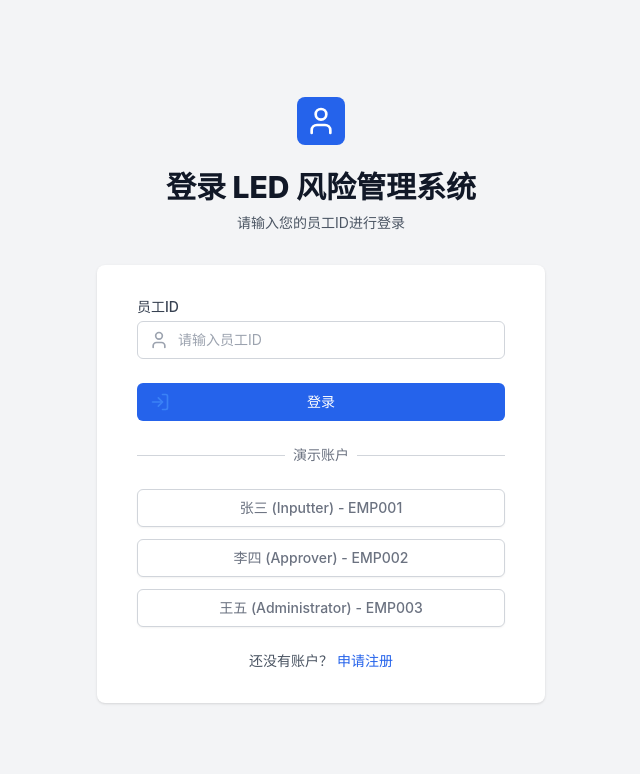
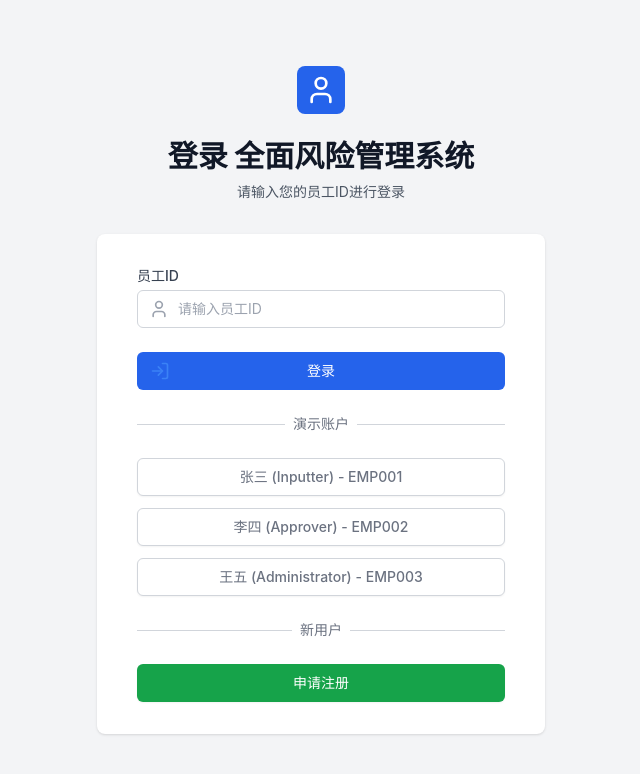
Before and after one commit to BonoMA/led-risk-management-system, a React (Vite) app: page /login in a window 1280 px wide. Shown: the top 774 px of the page, without its empty margins (319-959 px from the left). Built offline with nearby package versions, Linux system fonts and the light colour scheme.

Commit message:
Fix login functionality: handle login results and navigation properly

```diff
--- a/src/components/Login.tsx
+++ b/src/components/Login.tsx
@@ -28,7 +28,14 @@ const Login: React.FC = () => {
 
       if (user) {
         if (user.isActive) {
-          login(employeeId);
+          const loginSuccess = login(employeeId);
+          if (loginSuccess) {
+            navigate('/dashboard');
+          } else {
+            setErrorMessage('登录失败，请重试');
+            setShowError(true);
+            setTimeout(() => setShowError(false), 3000);
+          }
         } else {
           setErrorMessage('您的账户已被禁用，请联系管理员');
           setShowError(true);
@@ -61,7 +68,14 @@ const Login: React.FC = () => {
 
   const handleDemoLogin = (demoId: string) => {
     setEmployeeId(demoId);
-    login(demoId);
+    const loginSuccess = login(demoId);
+    if (loginSuccess) {
+      navigate('/dashboard');
+    } else {
+      setErrorMessage('演示用户登录失败，请重试');
+      setShowError(true);
+      setTimeout(() => setShowError(false), 3000);
+    }
   };
 
   return (
@@ -73,7 +87,7 @@ const Login: React.FC = () => {
           </div>
         </div>
         <h2 className="mt-6 text-center text-3xl font-extrabold text-gray-900">
-          登录 LED 风险管理系统
+          登录 全面风险管理系统
         </h2>
         <p className="mt-2 text-center text-sm text-gray-600">
           请输入您的员工ID进行登录
@@ -157,16 +171,24 @@ const Login: React.FC = () => {
             </div>
           </div>
 
-          <div className="mt-6 text-center">
-            <p className="text-sm text-gray-600">
-              还没有账户？{' '}
+          <div className="mt-6">
+            <div className="relative">
+              <div className="absolute inset-0 flex items-center">
+                <div className="w-full border-t border-gray-300" />
+              </div>
+              <div className="relative flex justify-center text-sm">
+                <span className="px-2 bg-white text-gray-500">新用户</span>
+              </div>
+            </div>
+
+            <div className="mt-6">
               <button
                 onClick={() => navigate('/register')}
-                className="font-medium text-primary-600 hover:text-primary-500"
+                className="w-full inline-flex justify-center py-2 px-4 border border-transparent rounded-md shadow-sm text-sm font-medium text-white bg-green-600 hover:bg-green-700"
               >
                 申请注册
               </button>
-            </p>
+            </div>
           </div>
         </div>
       </div>
```
